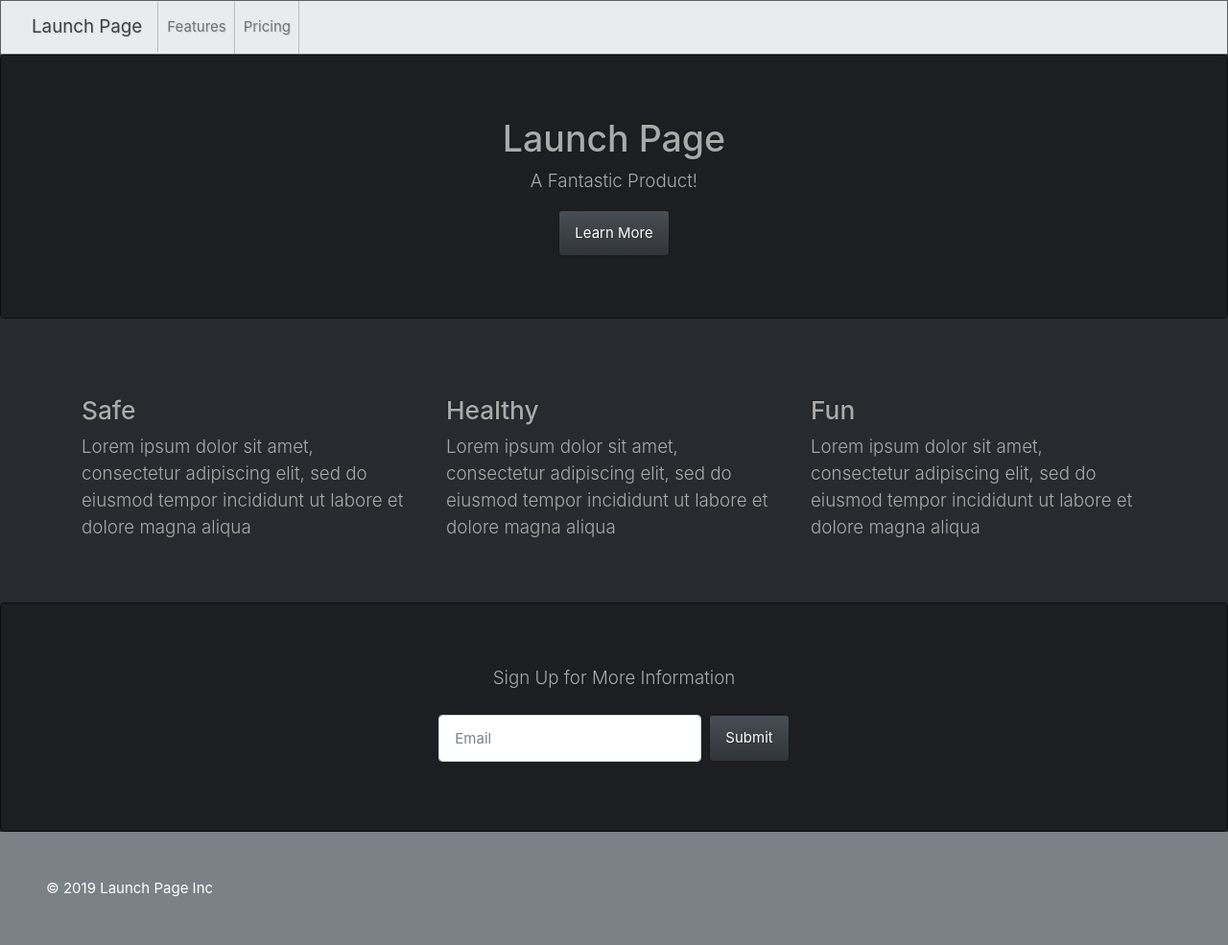
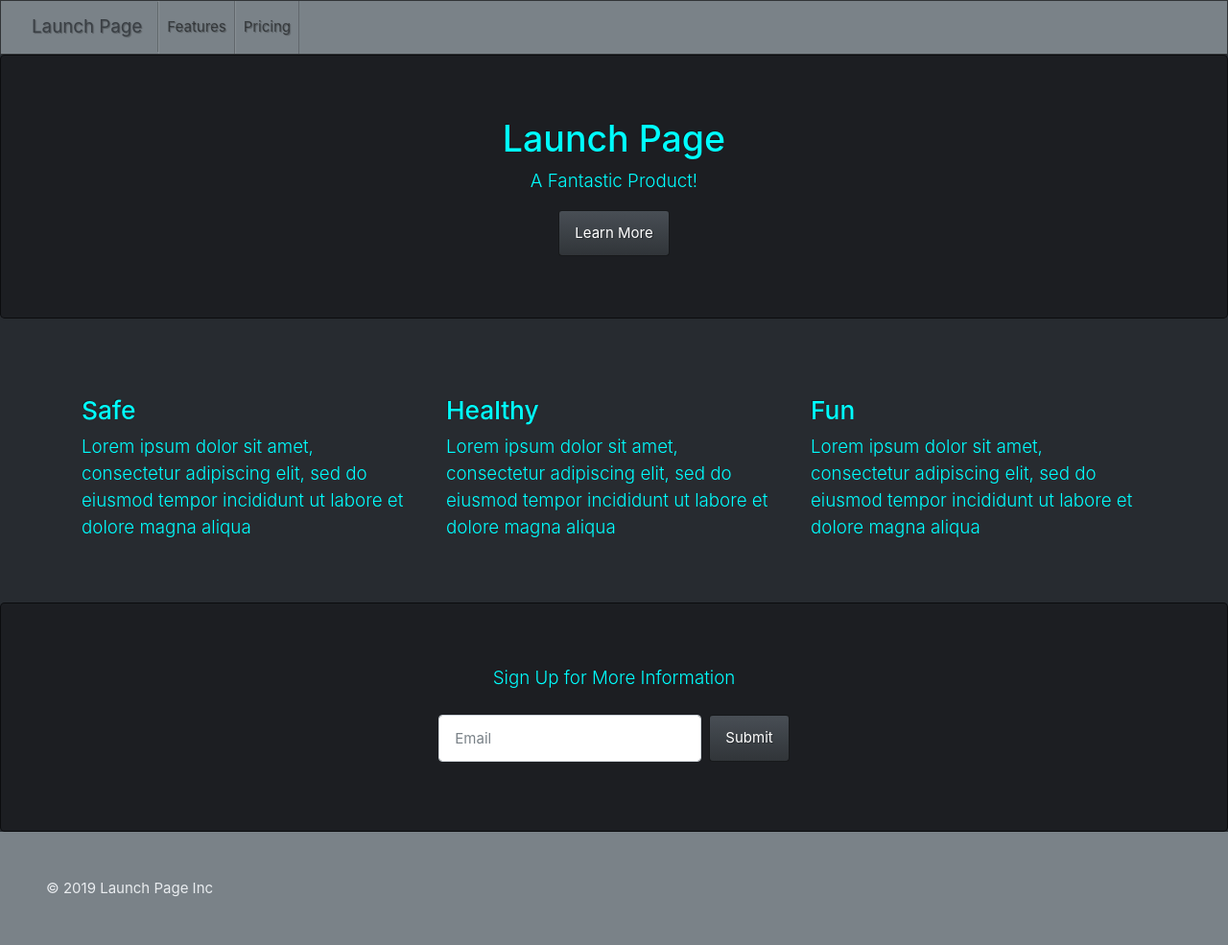
Before and after one commit to stasi815/Landing_Page_Tutorial, a plain HTML site: page index.html in a window 1280 px wide. Shown: the whole page at 96% size. Drawn offline with nearby package versions, Linux system fonts and the light colour scheme.

Commit message:
added stylesheet

```diff
--- a/index.html
+++ b/index.html
@@ -8,12 +8,14 @@
 
     <link rel="stylesheet" href="https://stackpath.bootstrapcdn.com/bootstrap/4.3.1/css/bootstrap.min.css">
     <link rel="stylesheet" href="https://bootswatch.com/4/slate/bootstrap.min.css">
+    <!-- CUSTOM STYLES -->
+    <link rel="stylesheet" href="style.css">
 
 
 </head>
 <body>
     <!-- NAV BAR -->
-    <nav class="navbar navbar-expand navbar-light bg-light">
+    <nav class="navbar navbar-expand navbar-light bg-secondary">
         <a class="navbar-brand" href='#'>Launch Page</a>
         <div class="navbar-nav">
             <a class="nav-item nav-link" href="#">Features</a>
@@ -57,7 +59,7 @@
         </div>
     </div>
     <!-- FOOTER -->
-    <div class="bg-secondary p-5 text-white">
+    <div class="bg-secondary p-5 text-light">
         &copy; 2019 Launch Page Inc
     </div>
 </body>
--- /dev/null
+++ b/style.css
@@ -0,0 +1,3 @@
+body {
+    color:cyan;
+}
```
